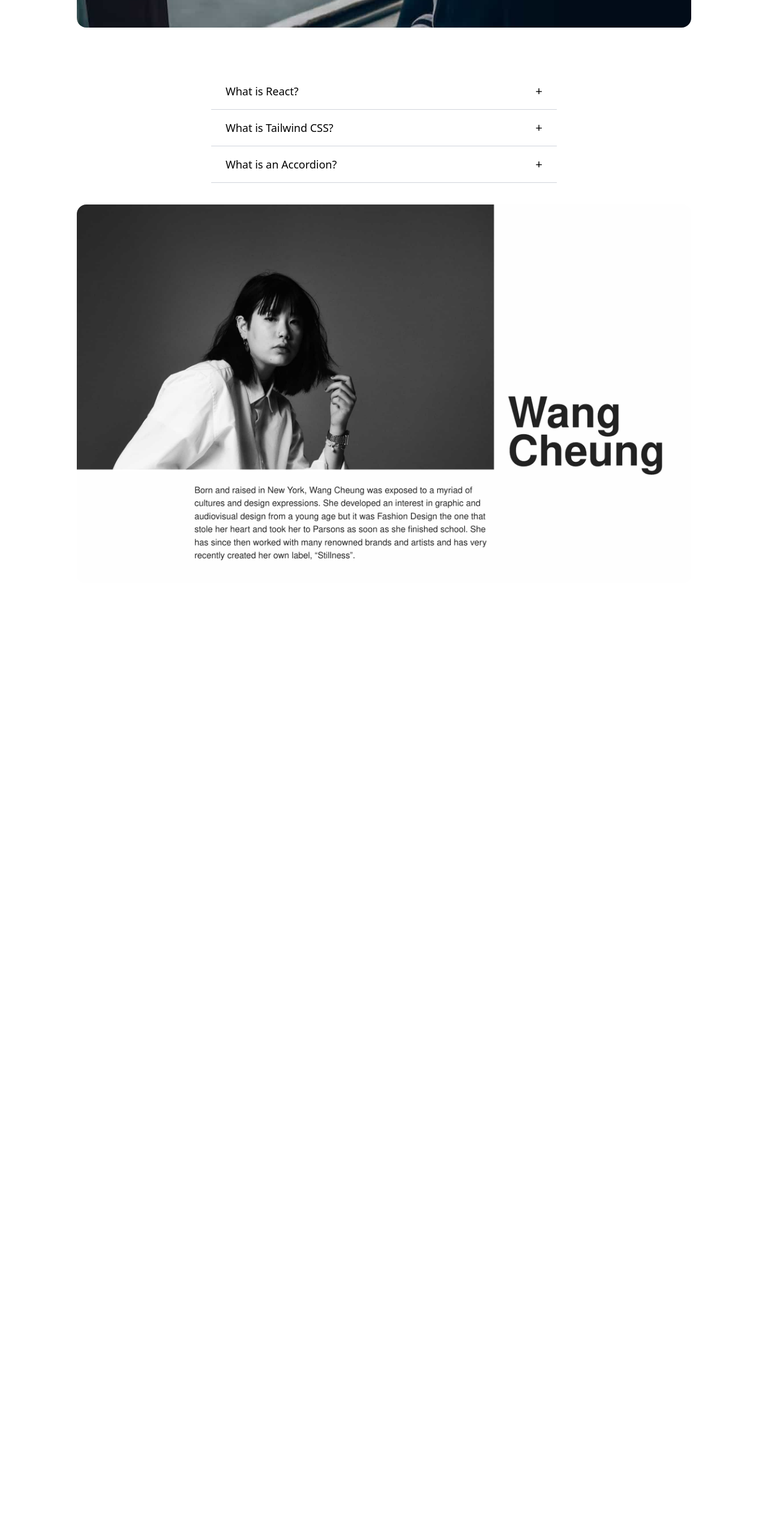
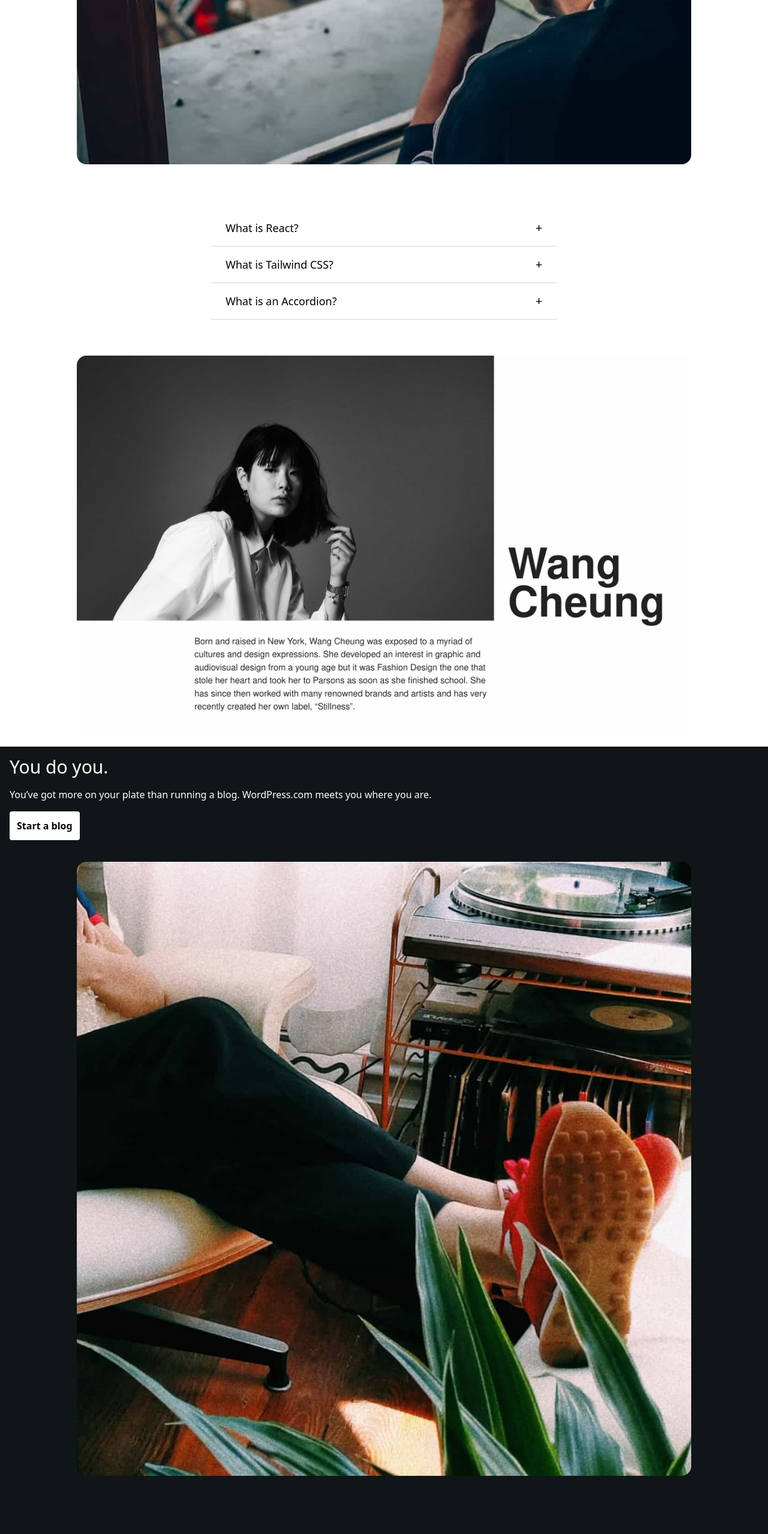
Before and after one commit to AbhinavRaman/LetsBlog, a React (Vite) app: page / in a window 1280 px wide. Shown: the part 1830-4388 px from the top of the page at 60% size. Before the commit the page ends 2823 px from the top, so only its background shows below. Built offline with nearby package versions, Linux system fonts and the light colour scheme.

Commit message:
made content.jsx

```diff
--- a/src/App.jsx
+++ b/src/App.jsx
@@ -1,5 +1,6 @@
 import NavBar from "./assets/NavBar"
 import Hero from "./assets/Hero"
+import Content from "./assets/Content"
 
 function App() {
 
@@ -7,6 +8,7 @@ function App() {
     <>
       <NavBar />
       <Hero />
+      <Content />
     </>
   )
 }
--- a/src/assets/Accordian.jsx
+++ b/src/assets/Accordian.jsx
@@ -26,7 +26,7 @@ const Accordian = () => {
         <div className="max-w-xl mx-auto mt-10">
             {data.map((item, index) => (
             <div key={index} className="border-b border-gray-300">
-                <button className="w-full text-left py-4 px-6 flex justify-between items-center hover:bg-gray-100 transition" onClick={() => toggle(index)}>
+                <button className="w-full text-left py-4 px-6 flex justify-between items-center hover:bg-gray-400 transition cursor-pointer" onClick={() => toggle(index)}>
                     <span className="font-medium text-lg">{item.question}</span>
                     <span className="text-xl">
                     {openIndex === index ? "−" : "+"}
--- /dev/null
+++ b/src/assets/Content.jsx
@@ -0,0 +1,24 @@
+import Button from './Button'
+import Image3 from '../Media/Image3.jpg'
+import Accordian from './Accordian'
+
+const Content = () => {
+  return (
+    <section className='bg-[#101517] text-white'>
+        <div className='w-full flex flex-col p-4'>
+          <h1 className='text-3xl mb-4'>You do you.</h1>
+          <p className='mb-4'>You’ve got more on your plate than running a blog. WordPress.com meets you where you are.</p>
+          <Button />
+        </div>
+        <div className='w-full flex items-center justify-center'>
+          <img src={Image3} alt="Photographer" className='rounded-2xl m-5 w-[80%]'/>
+        </div>
+        <div className="p-4">
+          <Accordian/>
+        </div>
+    </section>
+
+  )
+}
+
+export default Content
--- a/src/assets/Hero.jsx
+++ b/src/assets/Hero.jsx
@@ -8,7 +8,7 @@ import Image2 from '../Media/Image2.jpg'
 const Hero = () => {
   return (
     <section>
-      <div className='w-full h-screen bg-white justify-center'>
+      <div className='w-full bg-white justify-center'>
         <div className='w-full h-3/4 bg-[#151414] text-white flex flex-col p-4'>
             <h1 className='text-4xl mb-4'>Blog with the best</h1>
             <p className='mb-4'>More bloggers and independent creators choose LetsBlog than any other blogging tool. Tap into intuitive, flexible tools that put writers, bloggers, and creators first.</p>
@@ -23,14 +23,13 @@ const Hero = () => {
         <div className='w-full flex items-center justify-center'>
           <img src={Image1} alt="Photographer" className='rounded-2xl m-5 w-[80%]'/>
         </div>
-        <div className="bg-white text-black p-4">
+        <div className="p-4 mb-6">
           <Accordian/>
         </div>
         <div className='w-full flex items-center justify-center'>
           <img src={Image2} alt="Weng Cheung" className='rounded-2xl m-5 w-[80%]'/>
         </div>
       </div>
-
     </section>
   )
 }
```
